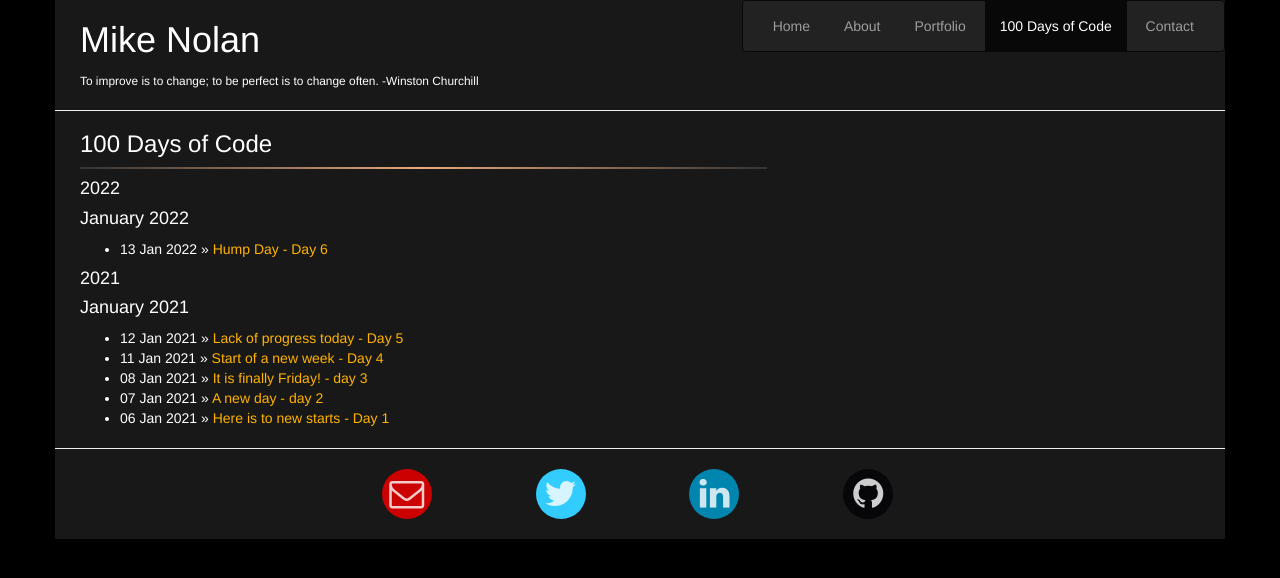
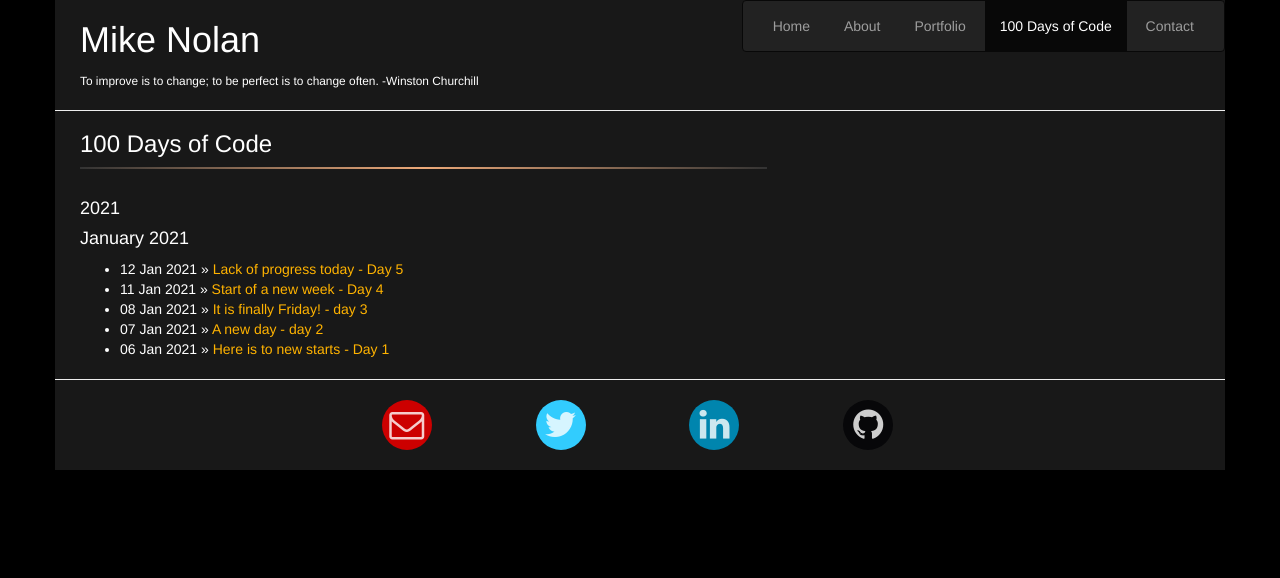
Before and after one commit to mikechristopher/100daysofcode, a Jekyll site: the page built from index.html, in a window 1280 px wide. Shown: the top 578 px of the page. Built offline with Jekyll 4.4.1, drawn with Linux system fonts in a browser that asks for light colours; nearby versions of some CDN libraries.

Commit message:
remove test post

```diff
--- a/_posts/2022-02-01-test-new-month.md
+++ /dev/null
@@ -1,6 +0,0 @@
----
-layout: post
-title: "Hump Day - Day 6"
-date: 2022-01-13
-category-name: post
----
--- a/index.html
+++ b/index.html
@@ -5,7 +5,7 @@ title: 100 Days of Code
 <h3>{{ page.title }}</h3>
 
 <div class="sep"></div>
-
+<br />
 <div class="posts">
   {% for post in site.posts %}
       {% unless post.next %}
```
